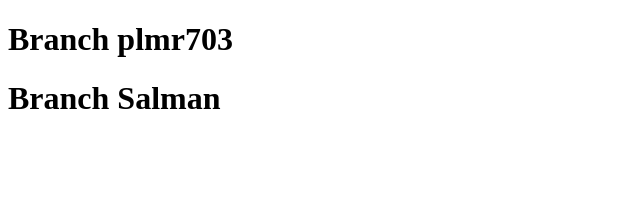
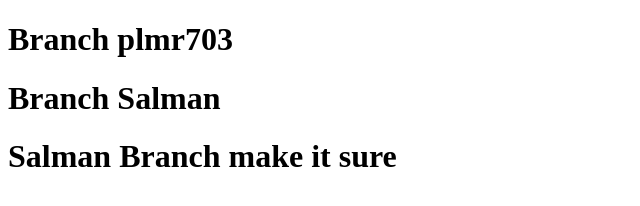
Before and after one commit to plmr703/final-merge, a plain HTML site: page index.html in a window 1280 px wide. Shown: the whole page, without its empty margins (0-640 px from the left). Drawn offline with Linux system fonts and the light colour scheme.

Commit message:
final edit for branch salman

```diff
--- a/index.html
+++ b/index.html
@@ -8,5 +8,6 @@
 <body>
     <h1>Branch plmr703</h1>
     <h1>Branch Salman</h1>
+    <h1>Salman Branch make it sure</h1>
 </body>
 </html>
```
